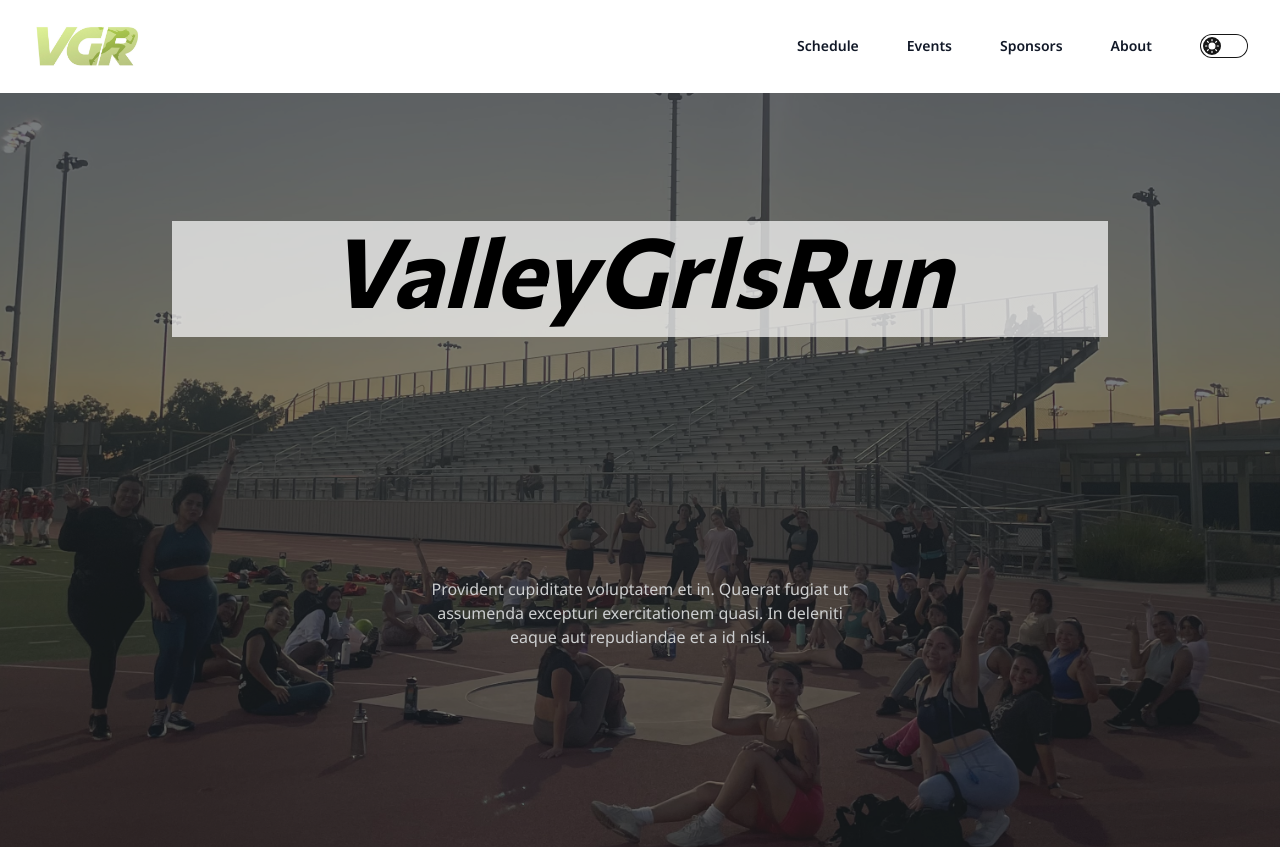
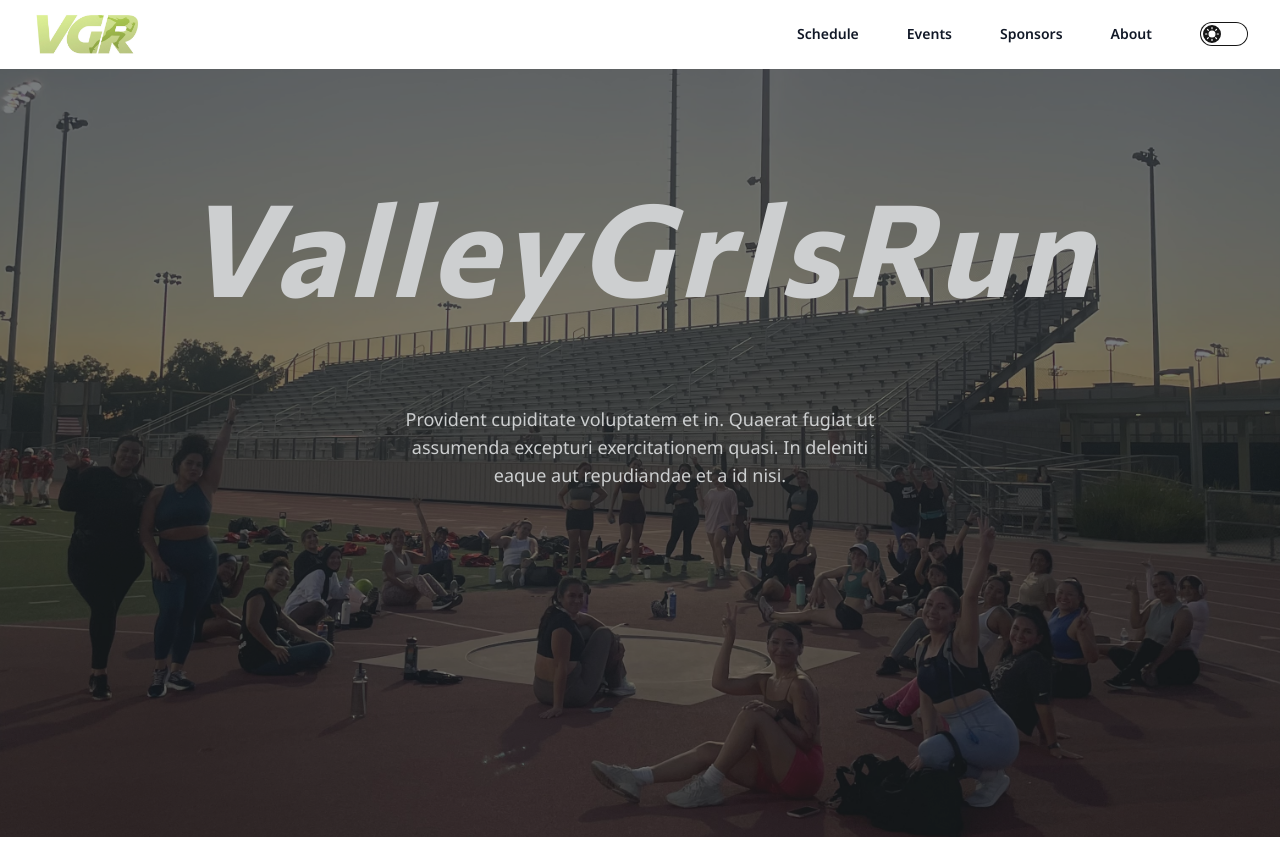
Before and after one commit to vgrclub/vgr-website, a Next.js app: page / in a window 1280 px wide. Shown: the top 847 px of the page. Built offline with nearby package versions, Linux system fonts and the light colour scheme.

Commit message:
nav height smaller tune homepage hero card

```diff
--- a/app/components/NavBar.tsx
+++ b/app/components/NavBar.tsx
@@ -5,7 +5,7 @@
 const NavBar = () => {
   return (
     <header className='bg-white'>
-      <nav className='mx-auto flex max-w-8xl items-center justify-between p-5 lg:px-8' aria-label='Global'>
+      <nav className='mx-auto flex max-w-8xl items-center justify-between p-2 lg:px-8' aria-label='Global'>
         {/* logo */}
         <div className='flex lg:flex-1'>
           <Link href="/" className=''>
--- a/app/page.tsx
+++ b/app/page.tsx
@@ -10,16 +10,16 @@
   return (
     <main className="flex min-h-screen flex-col items-center justify-between" data-theme="mytheme">
 
-      <div className="hero min-h-screen mb-10" style={{ backgroundImage: 'url(assets/images/IMG_8934.jpeg)' }}>
+      <div className="hero mb-10" style={{ backgroundImage: 'url(assets/images/IMG_8934.jpeg)' }}>
         <div className="hero-overlay bg-opacity-60"></div>
 
-        <div className="hero-content w-full h-full flex-col justify-start text-center text-neutral-content mt-56">
-          <div className=' bg-white w-9/12 h-auto bg-opacity-70 '>
-            <h1 className={`mb-5 text-8xl italic font-bold text-black ${commissioner.variable} font-sans`}>ValleyGrlsRun</h1>
+        <div className="hero-content w-full h-full flex-col justify-start text-center text-neutral-content mt-12 md:mt-48">
+          <div className='flex justify-center w-9/12 h-auto '>
+            <h1 className={`tracking-wider text-5xl md:text-8xl lg:text-9xl italic font-bold ${commissioner.variable} font-sans`}>ValleyGrlsRun</h1>
           </div>
 
-          <div className="max-w-md mt-56">
-            <p className="mb-5">Provident cupiditate voluptatem et in. Quaerat fugiat ut assumenda excepturi exercitationem quasi. In deleniti eaque aut repudiandae et a id nisi.</p>
+          <div className="max-w-lg mt-20 h-80">
+            <p className="mb-5 text-lg ">Provident cupiditate voluptatem et in. Quaerat fugiat ut assumenda excepturi exercitationem quasi. In deleniti eaque aut repudiandae et a id nisi.</p>
             {/* <button className="btn btn-primary">Get Started</button> */}
           </div>
         </div>
```
